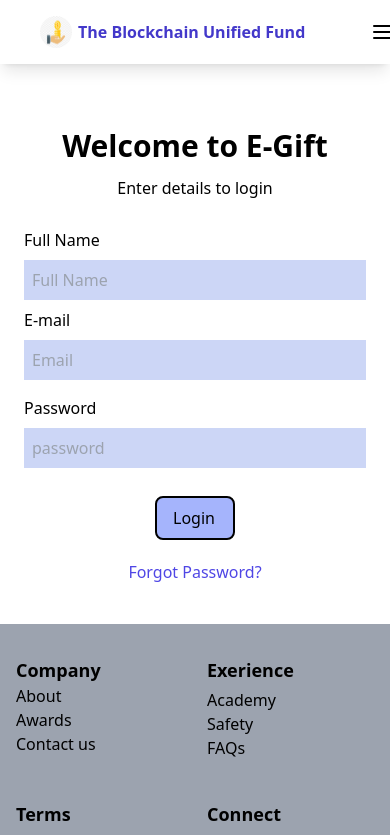
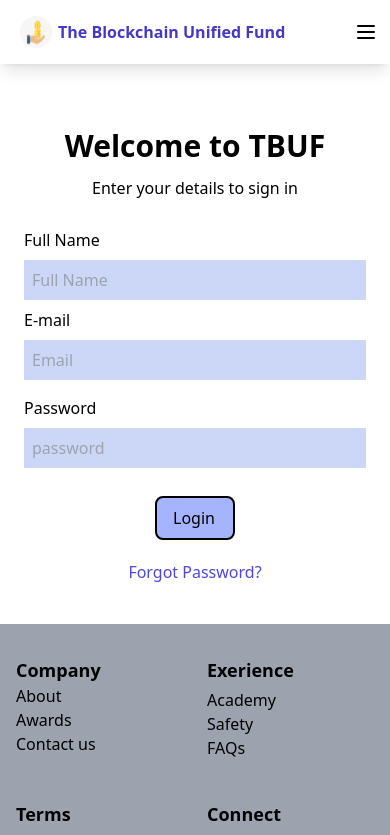
Before and after one commit to segunajibola/loan-app, a React (Create React App) app: page /log-in in a window 390 px wide. Shown: the top 835 px of the page. Built offline with nearby package versions, Linux system fonts and the light colour scheme.

Commit message:
first commit

```diff
--- a/src/components/Login.js
+++ b/src/components/Login.js
@@ -60,13 +60,13 @@ const Login = () => {
     <>
       <div className='w-full pt-24 mx-auto px-6 text-center'>
             <h1 className='text-primary mt-8 md:mt-0 font-bold text-3xl'>
-            Welcome to E-Gift
+                Welcome to TBUF
             </h1>
             {/* {Object.keys(formErrors).length === 0 && isSubmit ? (
             <div>Signed in successfully</div>) : (
                 <pre>{JSON.stringify(formValues, undefined, 2)}</pre>
             )} */}
-            <p className='text-inactive mt-3'>Enter details to login</p>
+            <p className='text-inactive mt-3'>Enter your details to sign in</p>
             <form method='POST' action="" onSubmit={handleSubmit} className='text-left flex flex-col max-w-[600px] w-full mx-auto my-5'>
                 <label className="my-2">Full Name</label>
                 <input
--- a/src/components/Navbar.js
+++ b/src/components/Navbar.js
@@ -24,12 +24,12 @@ function toggleMenu() {
 const Navbar = () => {
   return (
     <nav className='fixed z-10 w-full bg-white shadow-lg dark:bg-gray-800'>
-      <div className='z-20 mx-5 w-full px-4 text-xs'>
+      <div className='z-20 mx-4 w-full px-7 text-xs'>
         <div className='flex justify-between items-center w-full'>
           <div className='flex space-x-8'>
             <div className='md:mr-32'>
               {/* Website Logo --> show on all screens*/}
-              <Link to='/' className='flex items-center py-4 px-1'>
+              <Link to='/' className='-ml-7 sm:-ml-0 flex items-center py-4 px-1'>
                 <img
                   className='inline-block h-8 w-8 rounded-2xl'
                   src='/images/logo.png'
@@ -90,13 +90,13 @@ const Navbar = () => {
               Sign Up
             </Link>
           </div>
-          <div>
-            {/* <FontAwesomeIcon
+         {/* <div>
+             <FontAwesomeIcon
               className='mt-6 ml-20 -mr-20 cursor-pointer text-xl text-yellow-400 dark:text-white sm:ml-72 md:ml-0'
               onClick={darkMode}
               icon={faMoon}
-            /> */}
-          </div>
+            />
+          </div>*/}
 
           {/* Mobile menu button icon --> only shows in sm */}
           <div className='flex items-center md:hidden'>
```
